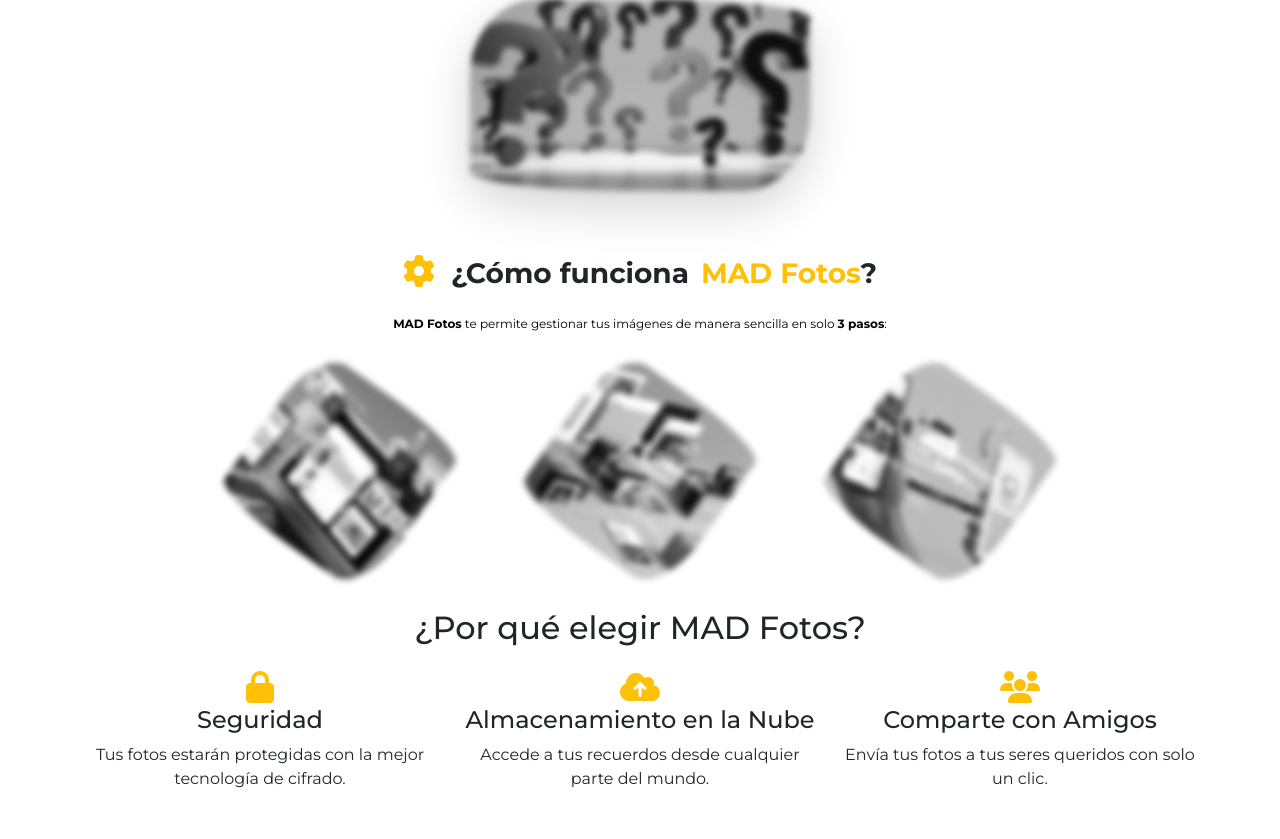
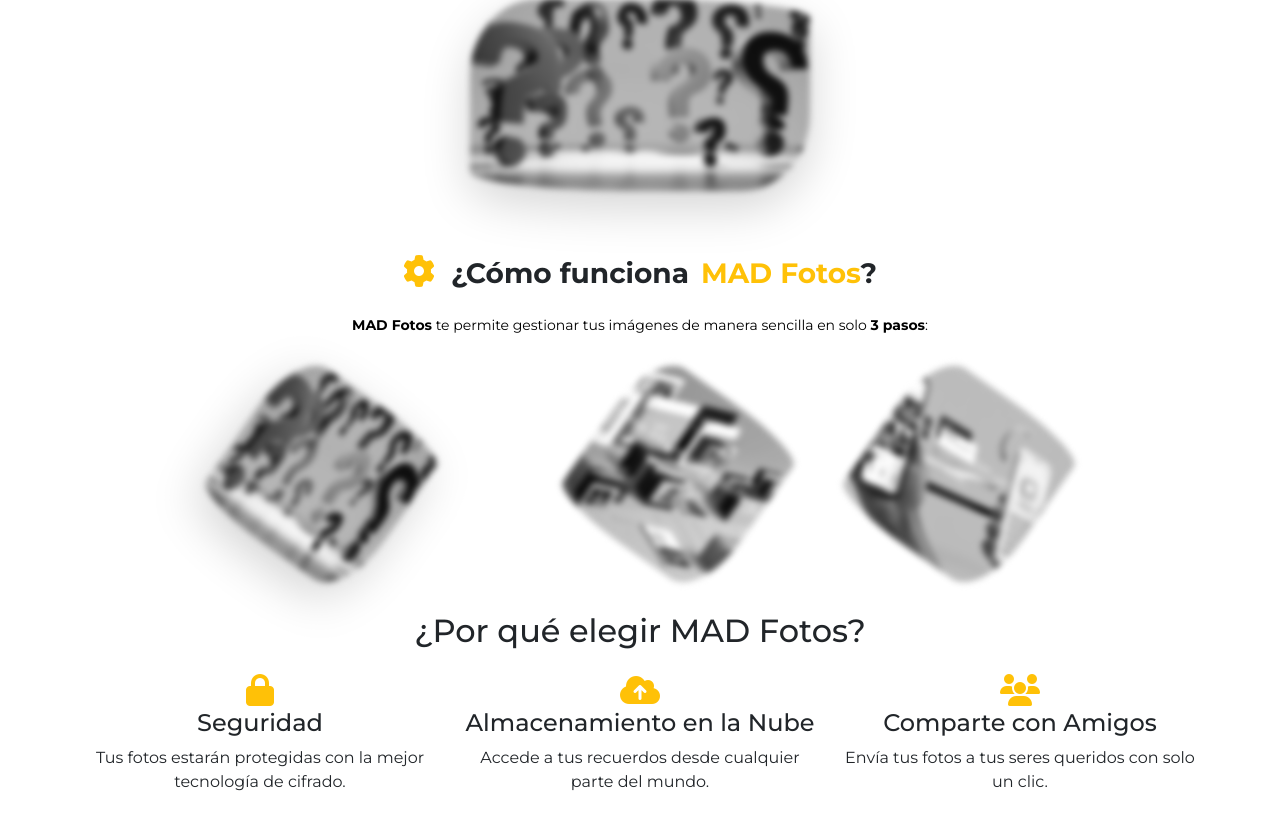
Before and after one commit to miltonfruiz/madfotos, a Flask app: page / in a window 1280 px wide. Shown: the part 990-1829 px from the top of the page. Run offline with Flask 3, Linux system fonts and the light colour scheme; some libraries are stand-ins or nearby versions; some web fonts are replaced.

Commit message:
Actualización 02/02: Creación efecto de imagen en contenedor circle-one

```diff
--- a/static/javascript/app.js
+++ b/static/javascript/app.js
@@ -20,6 +20,25 @@ document.addEventListener("DOMContentLoaded", function () {
         img.style.opacity = "1";
       }, 150);
     }, 50);
+  });
+});
+document.addEventListener("DOMContentLoaded", function () {
+  const circleOne = document.getElementById("circle-one");
+  circleOne.addEventListener("mouseenter", function () {
+    circleOne.style.opacity = "0";
+    setTimeout(() => {
+      const newImage = circleOne.getAttribute("data-hover");
+      circleOne.setAttribute("src", newImage);
+      circleOne.style.opacity = "1";
+    }, 150);
+  });
+  circleOne.addEventListener("mouseleave", function () {
+    circleOne.style.opacity = "0";
+    setTimeout(() => {
+      const originalImage = circleOne.getAttribute("data-original");
+      circleOne.setAttribute("src", originalImage);
+      circleOne.style.opacity = "1";
+    }, 150);
   });
 });
 /*---------- Apertura/Cierre acordeón ¿Que es? ----------*/
--- a/static/style.css
+++ b/static/style.css
@@ -94,9 +94,29 @@ footer a {
   margin-bottom: 0;
 }
 /*----------------- ¿Como funciona? -----------------*/
+.text-overlay-white {
+  font-family: "Caveat", serif;
+  position: absolute;
+  font-size: 14px;
+  letter-spacing: 1px;
+  font-weight: 900;
+  color: black;
+  background: white;
+  padding: 8px 15px;
+  border-radius: 50% 20% / 10% 40%;
+  opacity: 0;
+  border: 2px solid rgb(255, 193, 7, 0.7);
+  transition: transform 0.5s ease-in-out, opacity 0.5s ease-in-out;
+  pointer-events: none;
+  box-shadow: rgba(0, 0, 0, 0.17) 0px -23px 25px 0px inset,
+    rgba(0, 0, 0, 0.15) 0px -36px 30px 0px inset,
+    rgba(0, 0, 0, 0.1) 0px -79px 40px 0px inset, rgba(0, 0, 0, 0.06) 0px 2px 1px,
+    rgba(0, 0, 0, 0.09) 0px 4px 2px, rgba(0, 0, 0, 0.09) 0px 8px 4px,
+    rgba(0, 0, 0, 0.09) 0px 16px 8px, rgba(0, 0, 0, 0.09) 0px 32px 16px;
+}
 #p-como-funciona {
   color: white;
-  font-size: 12px;
+  font-size: 14px;
   font-weight: 400;
 }
 #container-response {
@@ -131,7 +151,10 @@ footer a {
   box-shadow: none !important;
 }
 #h6-steps {
-  font-size: 13px;
+  font-size: 14px;
+}
+.fa-upload {
+  font-size: 11px;
 }
 #circle-one,
 #circle-two,
@@ -147,11 +170,6 @@ footer a {
   align-items: center;
   justify-content: center;
   text-align: center;
-  padding: 20px;
-  display: flex;
-  flex-direction: column;
-  align-items: center;
-  justify-content: center;
   filter: grayscale(100%) blur(3px);
   transform: rotate(35deg);
   transition: transform 0.5s ease-in-out, filter 0.5s ease-in-out,
@@ -159,21 +177,38 @@ footer a {
     transform 0.3s ease-in-out, box-shadow 0.3s ease-in-out,
     opacity 0.3s ease-in-out;
 }
-#circle-one {
-  background-image: url(./images/sube.jpg);
-}
 #circle-two {
   background-image: url(./images/organiza.jpg);
 }
 #circle-three {
   background-image: url(./images/comparte.jpg);
 }
+.how-text-left {
+  top: 5%;
+  left: -130px;
+  transform: translateY(-50%);
+}
+.how-text-right {
+  top: 92%;
+  right: -25px;
+  transform: translateY(-50%);
+}
+#circle-one:hover ~ .how-text-left {
+  opacity: 1;
+  transform: translateY(-50%) translateX(85px);
+  transition-delay: 0s;
+}
+#circle-one:hover ~ .how-text-right {
+  opacity: 1;
+  transform: translateY(-50%) translateX(-85px);
+  transition-delay: 0.3s;
+}
 #circle-one:hover,
 #circle-two:hover,
 #circle-three:hover {
   transform: rotate(0deg) scale(1.1);
   border-radius: 50%;
-  border: 1px solid #ffc107;
+  border: 2px solid #ffc107;
   filter: grayscale(0%);
   box-shadow: rgba(0, 0, 0, 0.35) 0px 5px 15px;
 }
--- a/templates/presentacion.html
+++ b/templates/presentacion.html
@@ -180,24 +180,44 @@
         <strong> 3 pasos</strong>:
       </p>
       <div class="d-flex justify-content-evenly mx-5 my-5">
-        <div id="circle-one" class="col-md-3">
-          <h6 id="h6-steps" class="mt-3 fw-bold text-white">
-            <i class="fa-solid fa-upload text-warning"></i>#1. Sube Fotos
-          </h6>
-          <p id="p-como-funciona">Selecciona y sube imágenes.</p>
+        <div class="col-md-3 img-container">
+          <img
+            id="circle-one"
+            src="{{ url_for('static', filename='images/signo.jpg') }}"
+            data-hover="{{ url_for('static', filename='images/sube.jpg') }}"
+            data-original="{{ url_for('static', filename='images/signo.jpg') }}"
+            alt="MAD Fotos - Plataforma"
+            class="img-fluid shadow-lg"
+          />
+          <span
+            id="h6-steps"
+            class="mt-3 fw-bold text-white text-overlay how-text-left"
+          >
+            #1. Sube Fotos
+          </span>
+          <p class="text-overlay-white how-text-right">
+            <i class="fa-solid fa-upload text-black"></i> Selecciona y sube
+            imágenes.
+          </p>
         </div>
         <div id="circle-two" class="col-md-3">
-          <h6 id="h6-steps" class="mt-3 fw-bold text-white">
+          <span
+            id="h6-steps"
+            class="mt-3 fw-bold text-white text-overlay text-left"
+          >
             <i class="fa-solid fa-folder-open text-warning"></i>
             #2. Organiza Álbumes
-          </h6>
+          </span>
           <p id="p-como-funciona">Crea álbumes y clasifica recuerdos.</p>
         </div>
         <div id="circle-three" class="col-md-3">
-          <h6 id="h6-steps" class="mt-3 fw-bold text-white">
+          <span
+            id="h6-steps"
+            class="mt-3 fw-bold text-white text-overlay text-left"
+          >
             <i class="fa-solid fa-share-nodes text-warning"></i>
             #3. Comparte con Amigos
-          </h6>
+          </span>
           <p id="p-como-funciona">Envía fotos con un solo clic.</p>
         </div>
       </div>
```
